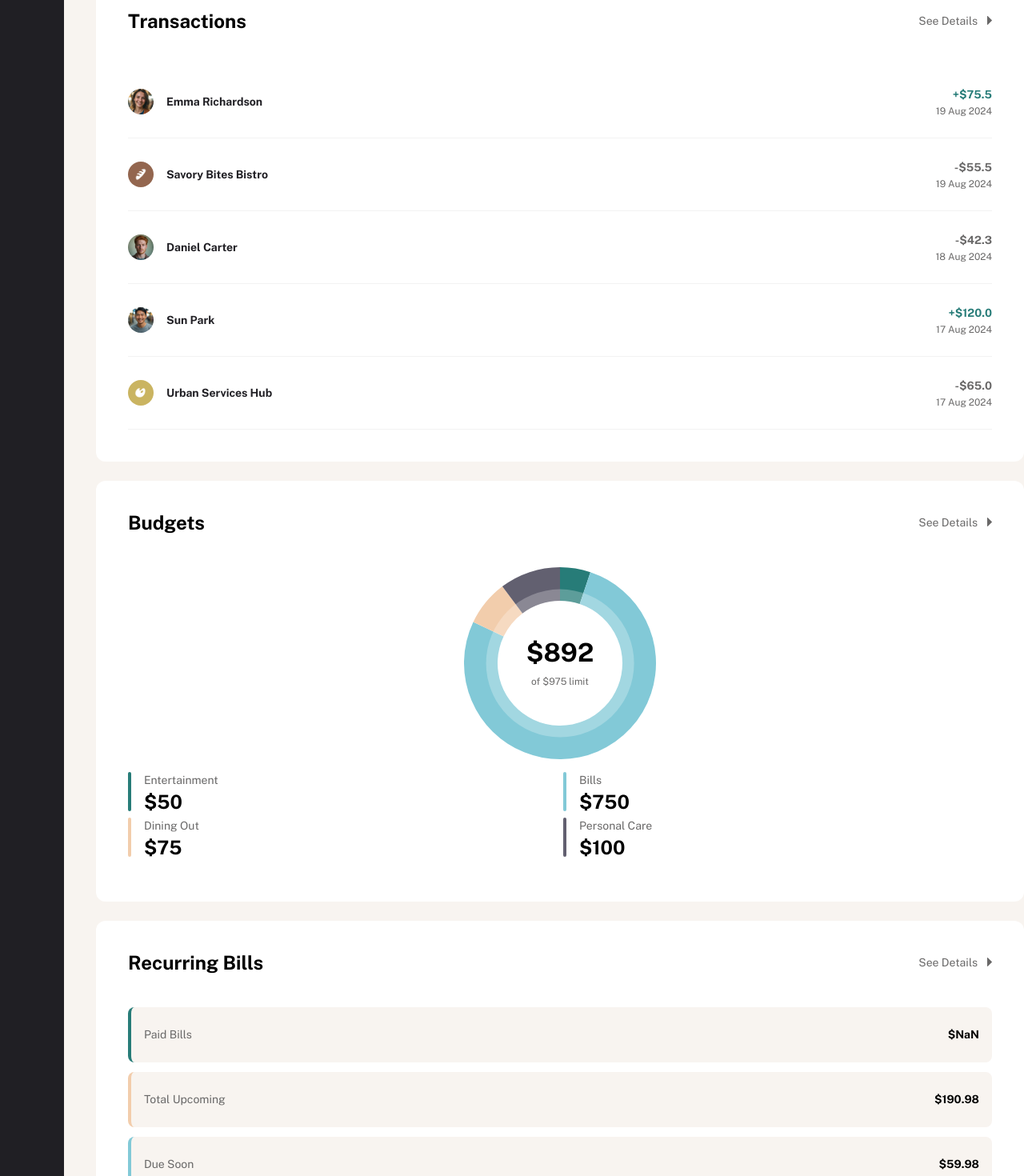
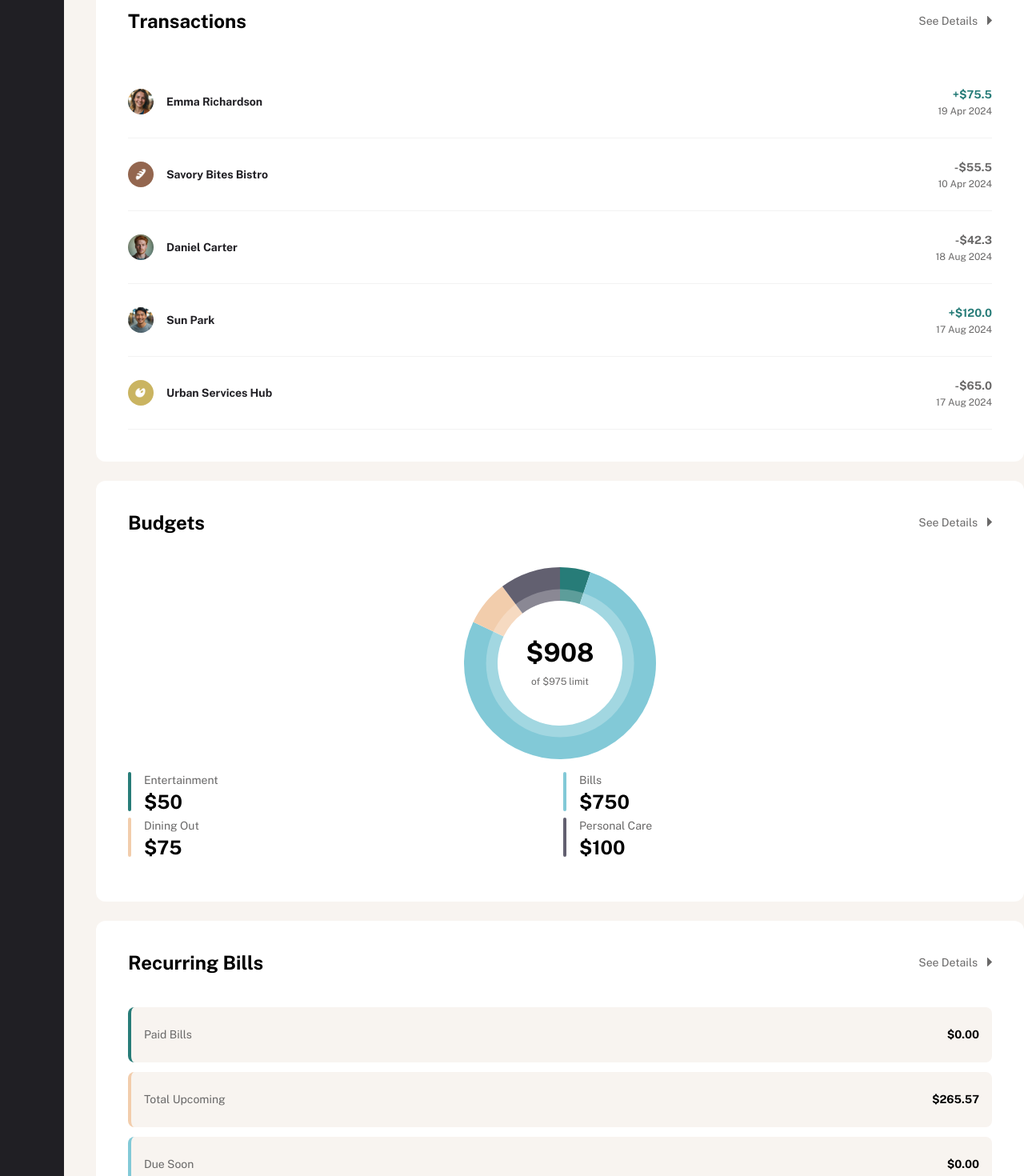
Before and after one commit to Arteque/financeapp0425, a React (Vite) app: page / in a window 1280 px wide. Shown: the part 1160-2630 px from the top of the page at 80% size. Built offline with nearby package versions, Linux system fonts and the light colour scheme.

Commit message:
Start Cal Data

```diff
--- a/src/API/data.json
+++ b/src/API/data.json
@@ -9,7 +9,7 @@
             "avatar": "emma-richardson.jpg",
             "name": "Emma Richardson",
             "category": "General",
-            "date": "2024-08-19T14:23:11Z",
+            "date": "2024-04-19T14:23:11Z",
             "amount": 75.50,
             "recurring": false
         },
@@ -17,7 +17,7 @@
             "avatar": "savory-bites-bistro.jpg",
             "name": "Savory Bites Bistro",
             "category": "Dining Out",
-            "date": "2024-08-19T20:23:11Z",
+            "date": "2024-04-10T20:23:11Z",
             "amount": -55.50,
             "recurring": false
         },
@@ -81,8 +81,8 @@
             "avatar": "pixel-playground.jpg",
             "name": "Pixel Playground",
             "category": "Entertainment",
-            "date": "2024-08-11T18:45:38Z",
-            "amount": -10.00,
+            "date": "2024-04-26T18:45:38Z",
+            "amount": -25.59,
             "recurring": true
         },
         {
--- a/src/Pages/Dashboard/Start.jsx
+++ b/src/Pages/Dashboard/Start.jsx
@@ -366,7 +366,7 @@ const Start = () => {
             <Flex between="space-between" itemsCenter="center">
               <SmallTitle className="txt-grey-300">Total Upcoming</SmallTitle>
               <SmallTitle style={{ fontWeight: "bold" }}>
-                {Currency(190.98, 2)}
+                {Currency(recurringBills.upcomingBillsTotal, 2)}
               </SmallTitle>
             </Flex>
           </div>
@@ -383,7 +383,7 @@ const Start = () => {
             <Flex between="space-between" itemsCenter="center">
               <SmallTitle className="txt-grey-300">Due Soon</SmallTitle>
               <SmallTitle style={{ fontWeight: "bold" }}>
-                {Currency(59.98, 2)}
+                {Currency(recurringBills.dueSoonBillsTotal, 2)}
               </SmallTitle>
             </Flex>
           </div>
--- a/src/Services/FinanceCalculations.js
+++ b/src/Services/FinanceCalculations.js
@@ -132,9 +132,9 @@ const recurringBillsData = () => {
   });
 
   // PaidBills Total
-  const paidBillsTotal = currentMontPaidBills.reduce((acc, bill) =>
-    bill.paidBill ? (acc + Math.abs(bill.amount), 0) : 0
-  );
+  const paidBillsTotal = currentMontPaidBills.reduce((acc, bill) => {
+    return bill.paidBill ? acc + Math.abs(bill.amount) : acc;
+  }, 0);
 
   // Upcoming bills Total
 
@@ -169,13 +169,13 @@ const recurringBillsData = () => {
 
   console.log(currentMontPaidBills);
 
-  return (
+  return {
     recurringBills,
     currentMontPaidBills,
     paidBillsTotal,
     upcomingBillsTotal,
-    dueSoonBillsTotal
-  );
+    dueSoonBillsTotal,
+  };
 };
 
 //Exporting the functions
--- a/src/Style/Style.scss
+++ b/src/Style/Style.scss
@@ -16,7 +16,7 @@ body {
   font-weight: normal;
   font-size: 1rem;
   line-height: 150%;
-  background:var(--clr-beige-100);
+  background: var(--clr-beige-100);
 }
 
 a {
@@ -30,7 +30,7 @@ button {
   border: unset;
   cursor: pointer;
 }
-section{
+section {
   margin-block-end: 32px;
 }
 /* Main Header */
@@ -83,8 +83,8 @@ section{
       @include mixin.md {
         padding-inline: 25px;
       }
-      &:hover{
-        background: var(--clr-grey-300) ;
+      &:hover {
+        background: var(--clr-grey-300);
       }
       &.current {
         background: var(--clr-white-100);
@@ -93,7 +93,7 @@ section{
         .text {
           color: var(--clr-grey-400);
         }
-        .icon{
+        .icon {
           color: var(--clr-second-green);
         }
       }
@@ -117,7 +117,7 @@ main.main_content,
   main#root {
     display: grid;
     grid-template-columns: auto 1fr;
-    grid-template-rows: 1fr 0.2fr;
+    // grid-template-rows: 1fr 0.2fr;
     gap: 40px;
   }
   .main_header {
--- a/src/Template/Root.jsx
+++ b/src/Template/Root.jsx
@@ -14,7 +14,6 @@ const Root = () => {
       <main className="main_content">
         <Outlet />
       </main>
-      <Footer />
     </>
   );
 };
```
Also changed, not shown: 1 other file (tests, documents, lock files or other folders).
